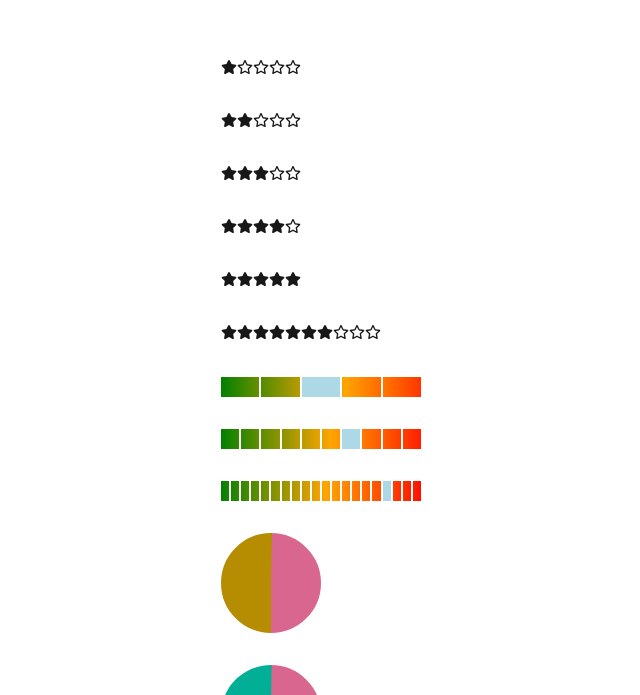
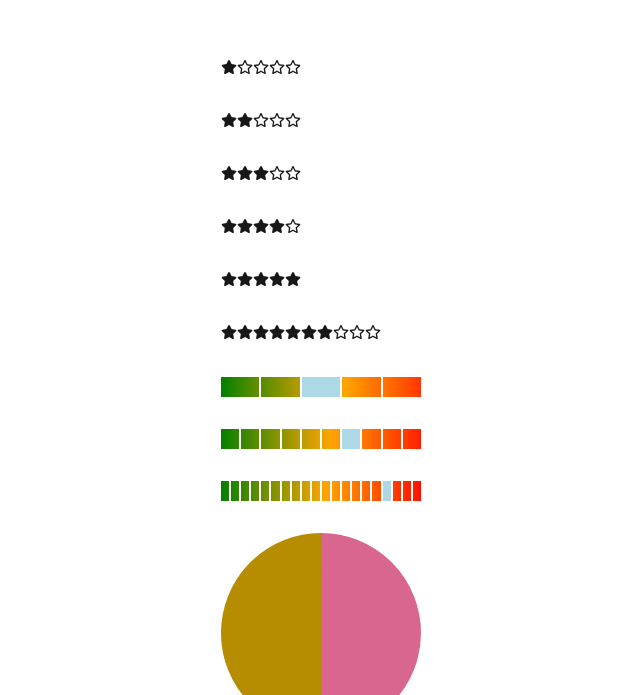
Before and after one commit to norgeous/ajbell-miniapp, a Next.js app: page / in a window 1280 px wide. Shown: the part 105-800 px from the top of the page, without its empty margins (319-959 px from the left). Built offline with nearby package versions, Linux system fonts and the light colour scheme.

Commit message:
styled Svg wrapper for PieChart

```diff
--- a/components/PieChart/index.tsx
+++ b/components/PieChart/index.tsx
@@ -1,17 +1,18 @@
 import adaptPieValues from './adapter';
 import { demo, PieValues } from './demo-data';
 import PieSlice from './PieSlice';
+import { Svg } from './styled';
 
 interface IPieChart {
   values: PieValues[];
 }
 
 const PieChart = ({ values = demo }:IPieChart) => (
-  <svg width="100" height="100" viewBox="0 0 100 100">
+  <Svg width="100" height="100" viewBox="0 0 100 100">
     {adaptPieValues(values).map(({ label, value, offsetDeg }, index) => (
       <PieSlice key={label} index={index} value={value} offsetDeg={offsetDeg} />
     ))}
-  </svg>
+  </Svg>
 );
 
 export default PieChart;
--- /dev/null
+++ b/components/PieChart/styled.ts
@@ -0,0 +1,8 @@
+import styled from 'styled-components';
+
+export const Svg = styled.svg`
+  display: block;
+  width: 100%;
+  height: 100%;
+  max-width: 500px;
+`;
```
